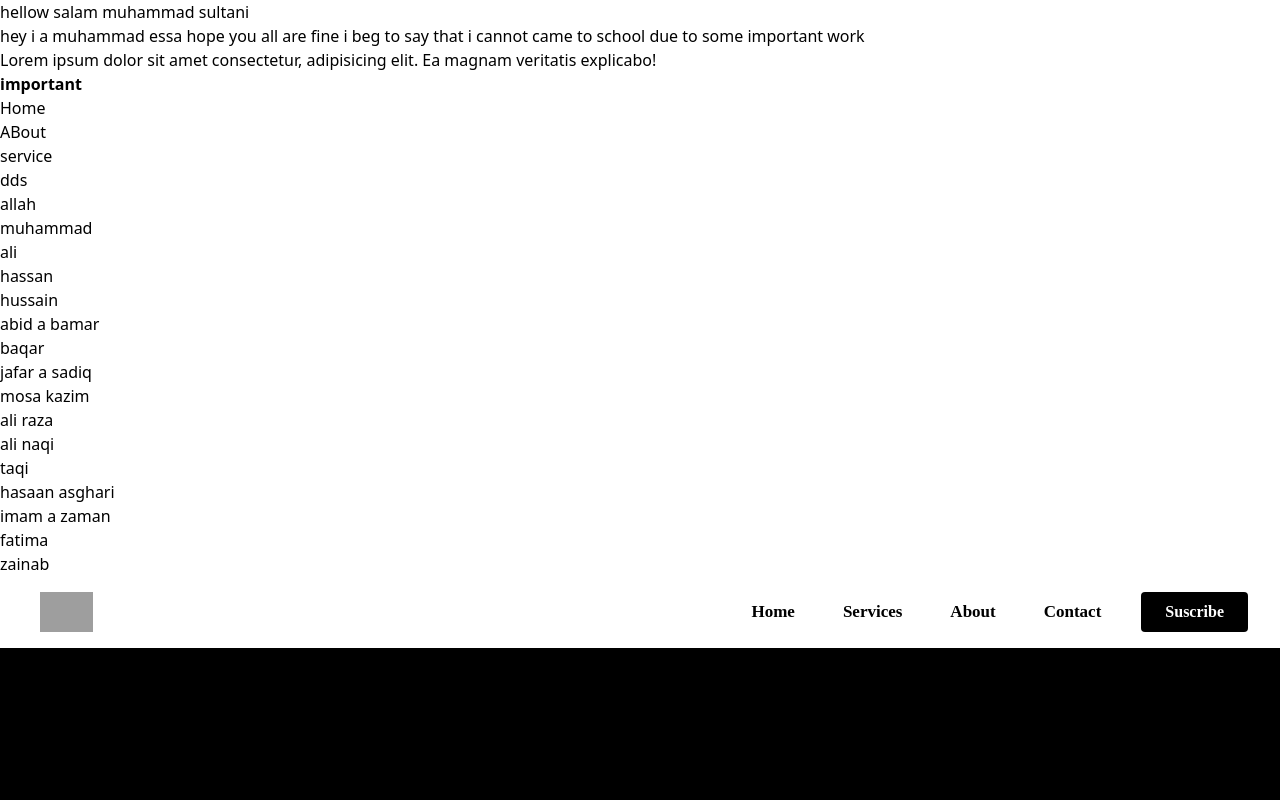
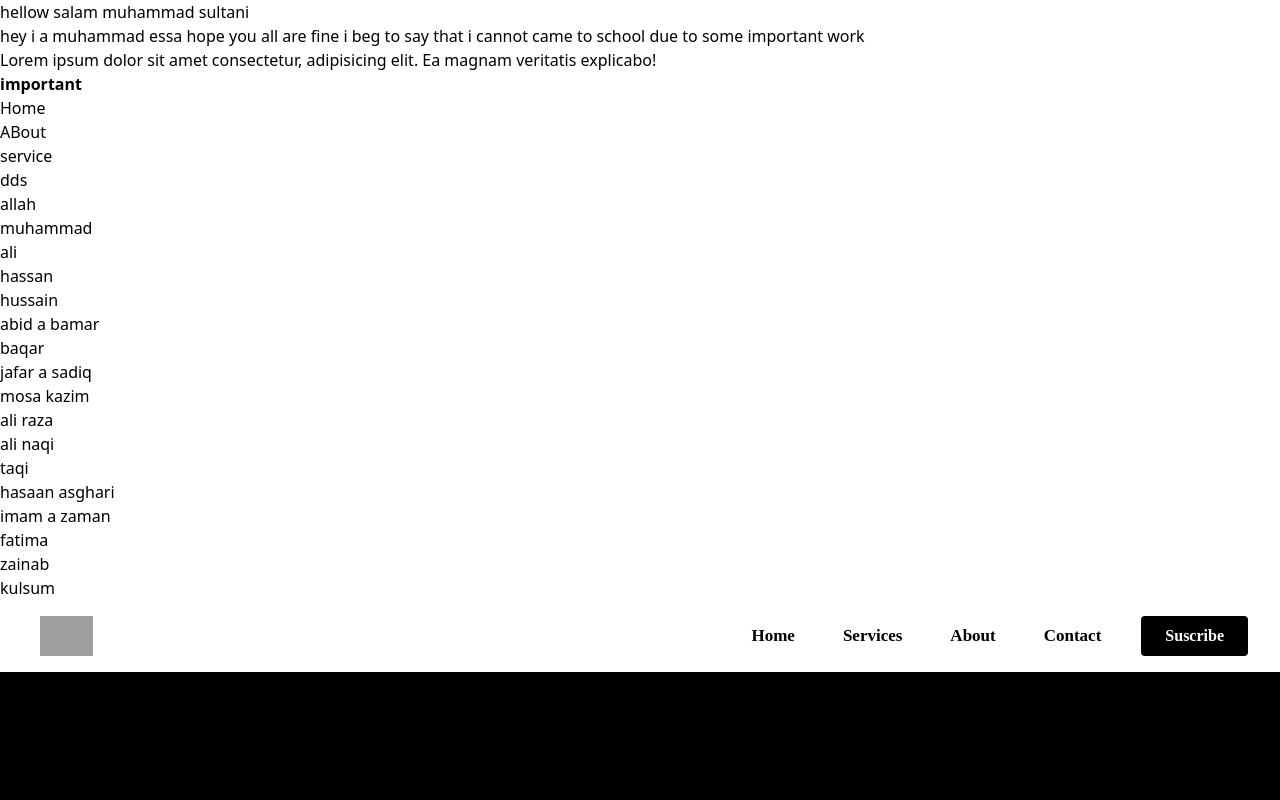
Before and after one commit to MuhammadEssa-514/Random-React-Pratice, a React (Create React App) app: page / in a window 1280 px wide. Shown: the top 800 px of the page. Built offline with nearby package versions, Linux system fonts and the light colour scheme; grey boxes are pictures that could not be loaded.

Commit message:
add menu 17

```diff
--- a/src/App.js
+++ b/src/App.js
@@ -32,6 +32,7 @@ function App() {
     <li>imam a zaman </li>
     <li>fatima</li>
     <li>zainab</li>
+    <li>kulsum</li>
   </ol>
 
 
```
